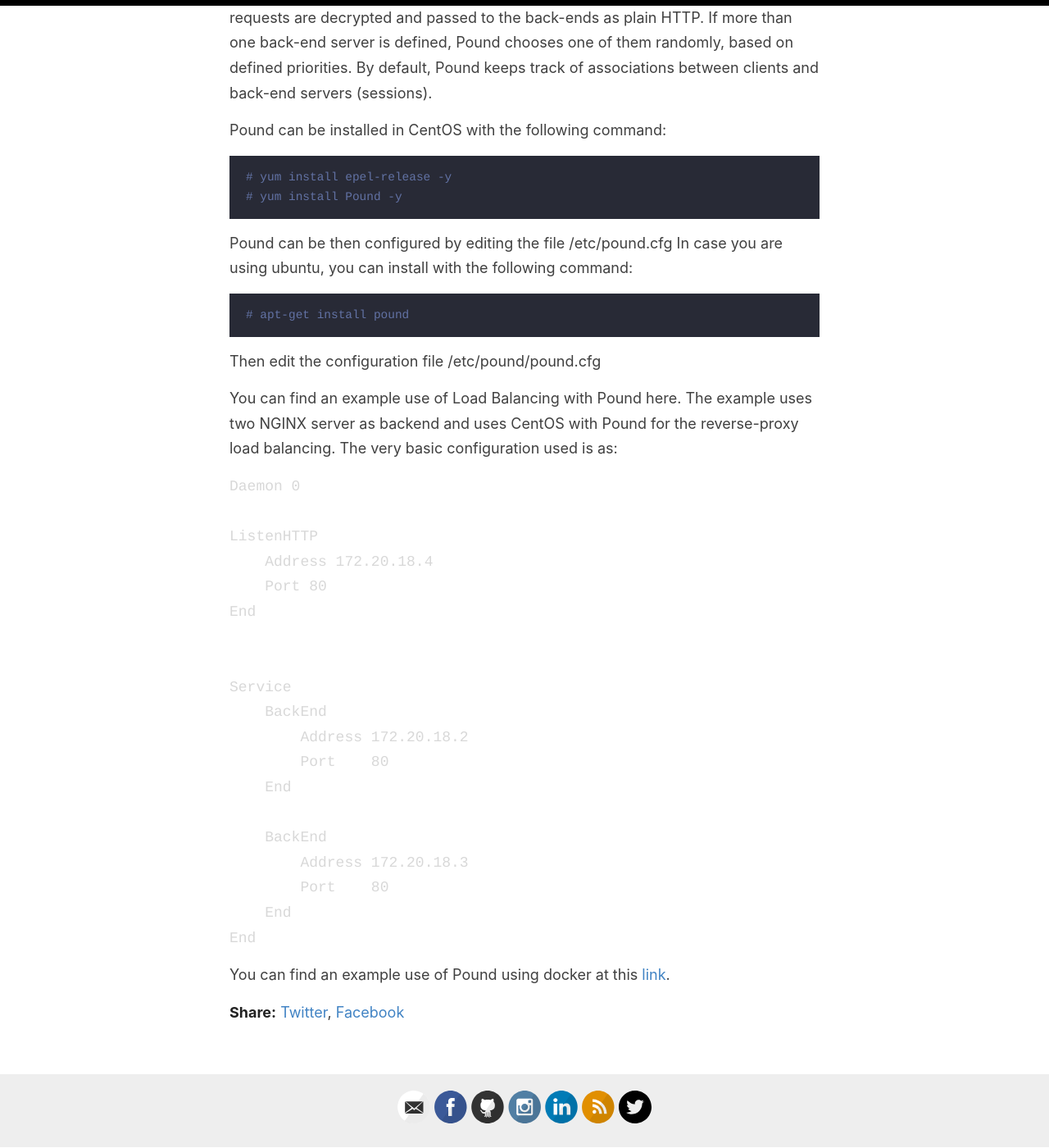
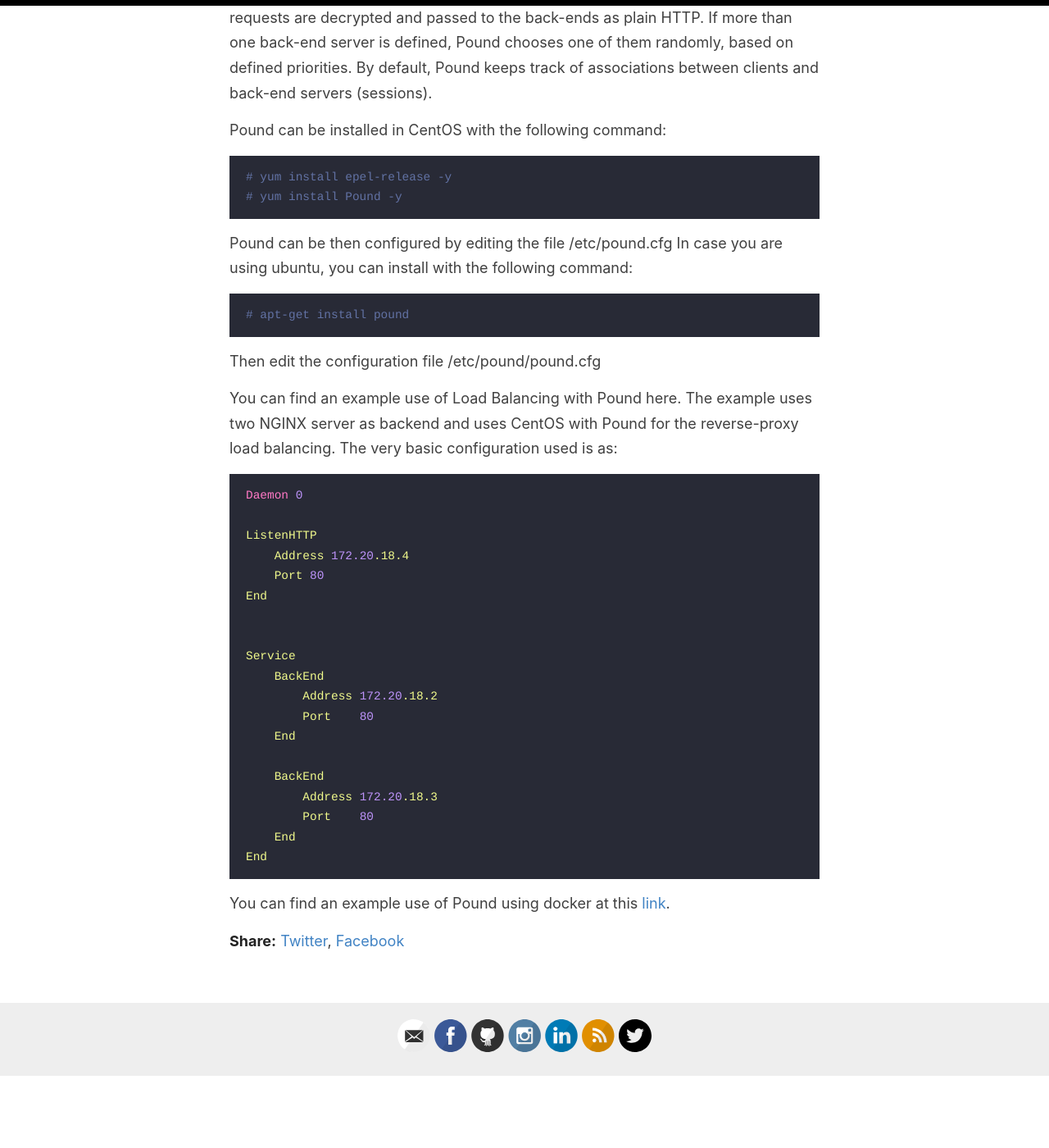
Before and after one commit to opnchaudhary/parasnath.com.np, a Jekyll site: the page built from src/_posts/2020-01-08-load-balancing-with-pound.markdown, in a window 1280 px wide and 1400 px high, scrolled down 343 px. Shown: the whole window at 82% size. Built offline with Jekyll 4.4.1, drawn with Linux system fonts in a browser that asks for light colours; comment, search, counter and statistics services are not loaded; after the commit the page ends 1656 px from its top, so only the background shows below that.

Commit message:
proper highlighting of .cfg files

````diff
--- a/src/_posts/2020-01-08-load-balancing-with-pound.markdown
+++ b/src/_posts/2020-01-08-load-balancing-with-pound.markdown
@@ -26,7 +26,7 @@
 Then edit the configuration file /etc/pound/pound.cfg
 
 You can find an example use of Load Balancing with Pound here. The example uses two NGINX server as backend and uses CentOS with Pound for the reverse-proxy load balancing. The very basic configuration used is as:
-```txt
+```nginx
 Daemon 0
 
 ListenHTTP
````
